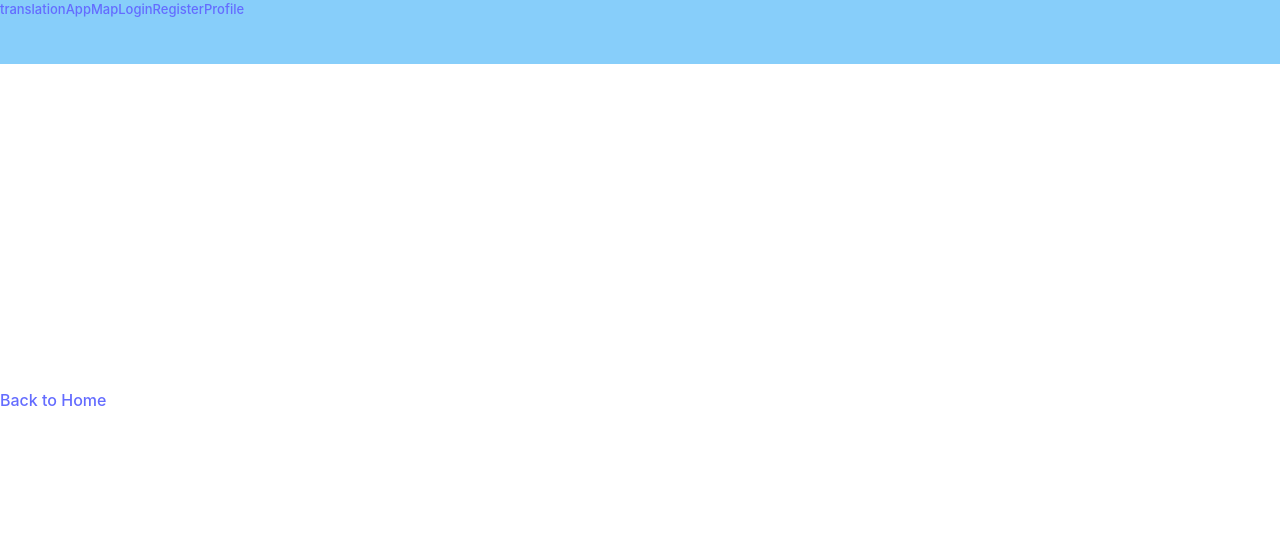
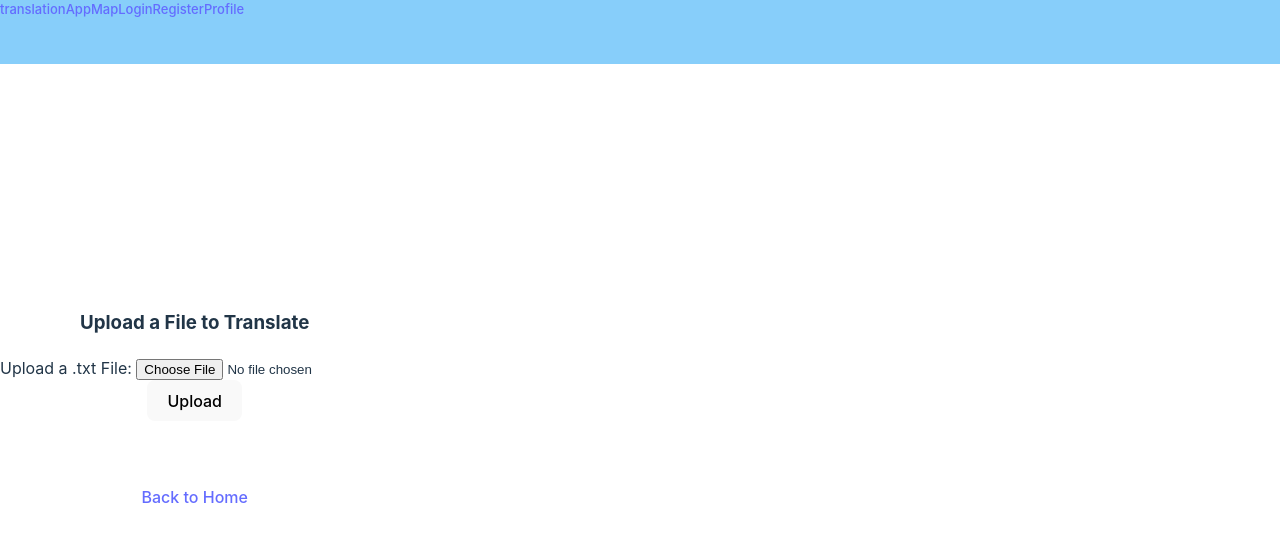
Before and after one commit to EricTheHoff/translationApp, a React (Vite) app: page /translate in a window 1280 px wide. Shown: the top 542 px of the page. Built offline with nearby package versions, Linux system fonts and the light colour scheme.

Commit message:
Implemented File Uploader

```diff
--- /dev/null
+++ b/src/Components/FileUpload.jsx
@@ -0,0 +1,52 @@
+import { useState } from 'react'
+import React from 'react'
+
+const FileUpload = () => {
+    const content = document.getElementById('content')
+    const [file, setFile] = useState(null)
+
+    const upload = async (e) => {
+        e.preventDefault()
+        const allowedExtension = 'text/plain'
+
+        if(!file) {
+            console.log(`No file selected.`)
+            alert(`Please choose a file to upload.`)
+            return
+        }
+        else if(!allowedExtension.includes(file.type)) {
+            alert(`Only .txt files are supported at this time.`)
+            return
+        }
+
+        const reader = new FileReader()
+        reader.addEventListener('load', () => {
+                content.innerText = reader.result
+            })
+
+            if (file) {
+                reader.readAsText(file)
+            }
+        }
+
+    return (
+        <>
+            <h3>Upload a File to Translate</h3>
+
+            <form onSubmit={upload}>
+                <label htmlFor='upload'>Upload a .txt File: </label>
+                <input type='file' id='uplFile' onChange={(e) => setFile(e.target.files[0])}/>
+                <br></br>
+                <button id='btnUpl'>Upload</button>
+            </form>
+
+            <br></br>
+
+            <p id='content'></p>
+            {/* <textarea style={{width: '300px', height: '150px'}} id='resultText' placeholder='File text will appear here...'></textarea> */}
+            <br></br>
+        </>
+    )
+}
+
+export default FileUpload
--- a/src/Pages/TranslatePage.jsx
+++ b/src/Pages/TranslatePage.jsx
@@ -1,12 +1,55 @@
 import React from "react";
 import { Link } from "react-router-dom";
+import { useState } from 'react'
+import FileUpload from "../Components/FileUpload.jsx";
 
 const TranslatePage = () => {
-  return (
-    <div>
-      <Link to="/">Back to Home</Link>
-    </div>
-  );
+    // const content = document.querySelector('.content')
+    // const [file, setFile] = useState(null)
+
+    // const upload = async (e) => {
+    //     e.preventDefault()
+    //     const allowedExtension = 'text/plain'
+
+    //     if(!file) {
+    //         console.log(`No file selected.`)
+    //         return
+    //     } else if(!allowedExtension.includes(file.type)) {
+    //         alert(`Only .txt files are supported at this time.`)
+    //         return
+    //     }
+
+    //     console.log(file)
+
+    //     const reader = new FileReader()
+    //     reader.addEventListener('load', () => {
+    //             content.innerText = reader.result
+    //         }, 'false')
+
+    //         if (file) {
+    //             reader.readAsText(file)
+    //         }
+    //     }
+
+        // const formData = new FormData()
+        // formData.append('file', file)
+
+        // const response = await axios.post('/file', formData)
+        // .then(async () => {
+        //     const parsedResponse = await response.json()
+        //     console.log(parsedResponse.data)
+        // })
+        // .catch((error) => {
+        //     console.log(`The following error has occurred: ${error}`)
+        // })
+
+    return (
+        <>
+            <FileUpload/>
+
+            <Link to="/">Back to Home</Link>
+        </>
+    );
 };
 
 export default TranslatePage;
```
